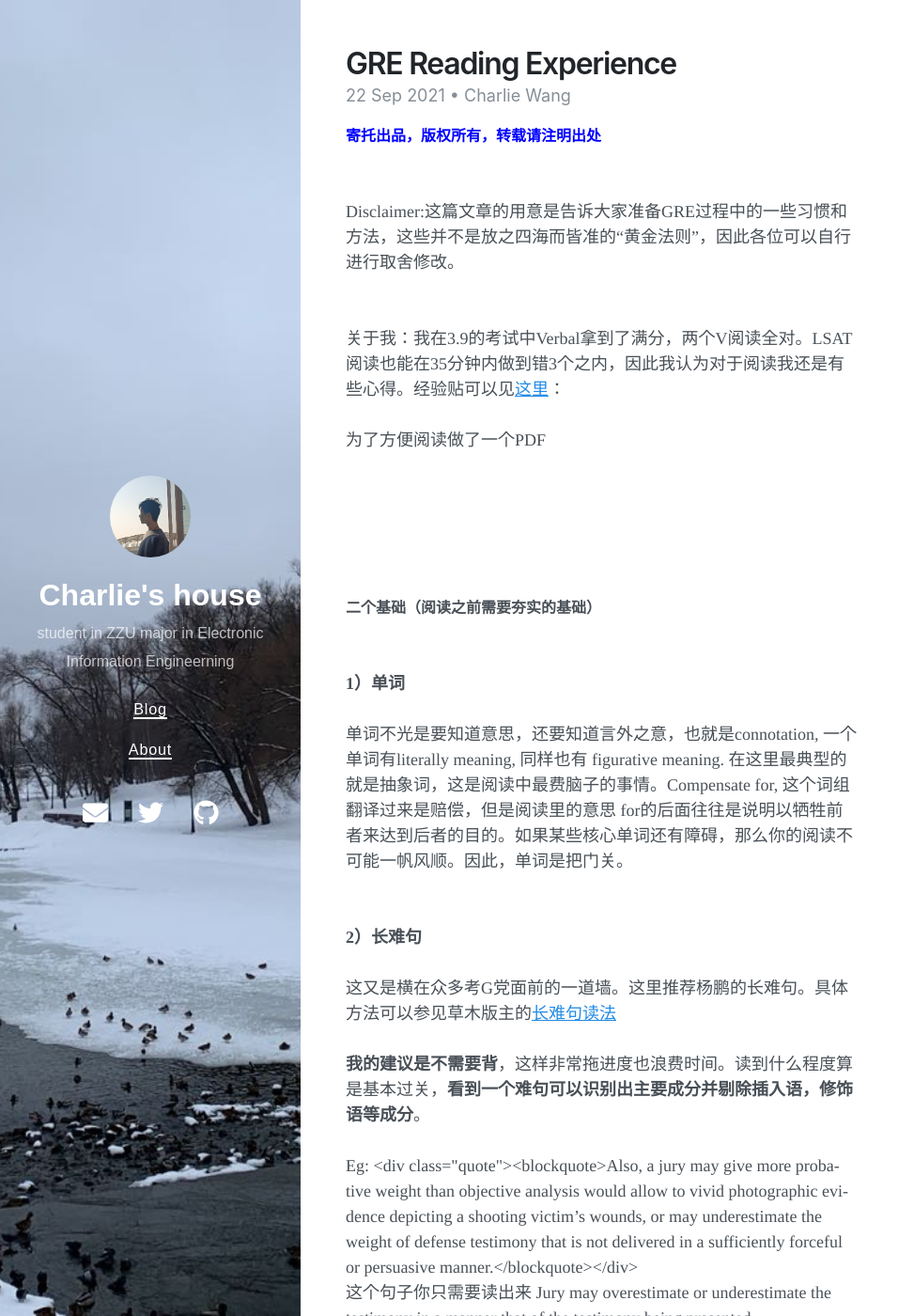
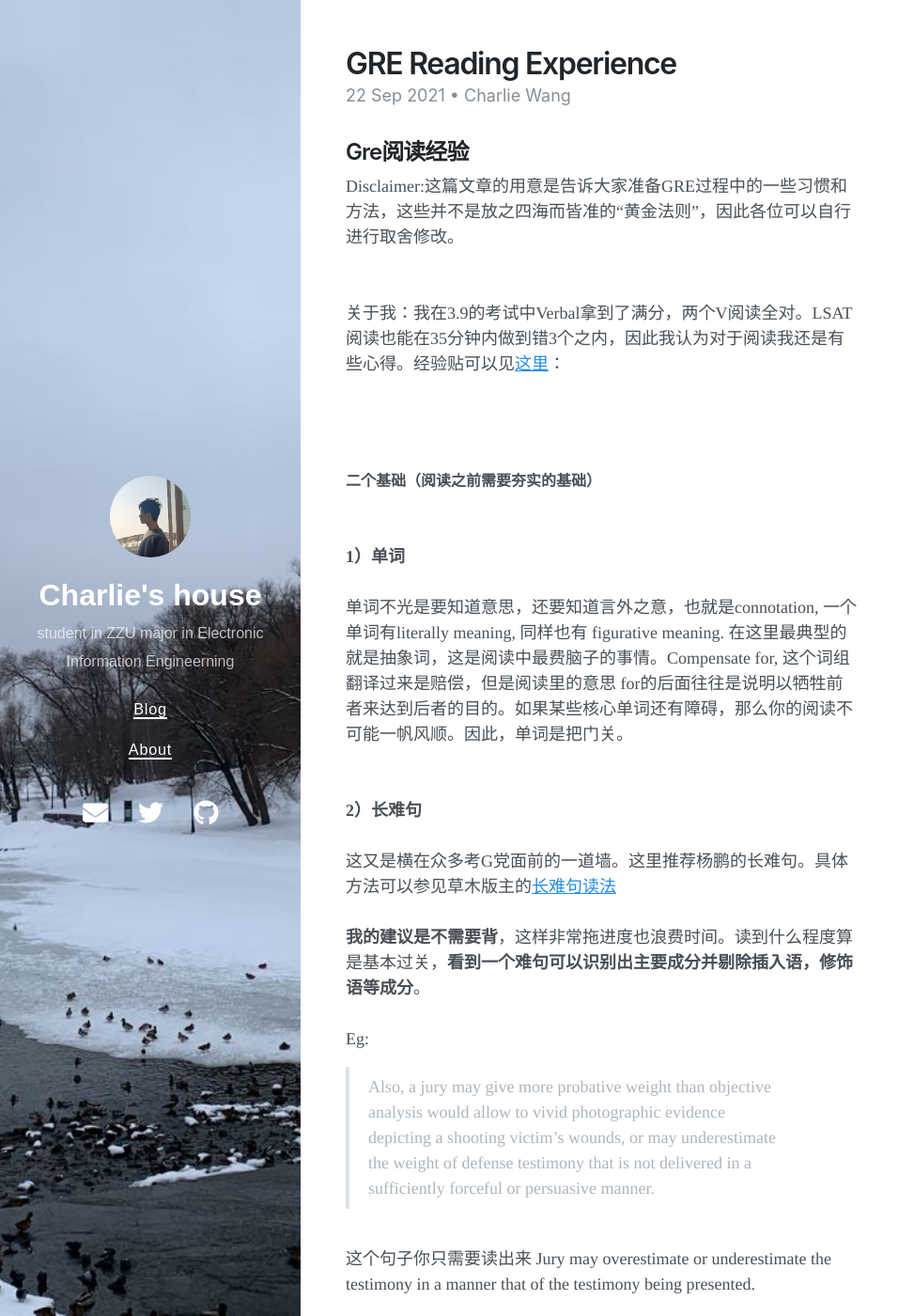
Before and after one commit to wzz1206/wzz1206.github.io, a Jekyll site: the page built from _posts/2021-9-22-GRE-Reading-Experience.md, in a window 1280 px wide and 1400 px high. Shown: the whole window at 94% size, without its empty margins (0-973 px from the left). Built offline with Jekyll 4.4.1, drawn with Linux system fonts in a browser that asks for light colours; nearby versions of some CDN libraries.

Commit message:
Update 2021-9-22-GRE-Reading-Experience.md

```diff
--- a/_posts/2021-9-22-GRE-Reading-Experience.md
+++ b/_posts/2021-9-22-GRE-Reading-Experience.md
@@ -7,17 +7,13 @@ tags:
 - gre
 date: 2021-9-22 19:38 +0800
 ---
+Gre阅读经验
+---
 
-<font size="3"><font color="Blue"><strong>寄托出品，版权所有，转载请注明出处</strong></font></font><br />
-<br />
 Disclaimer:这篇文章的用意是告诉大家准备GRE过程中的一些习惯和方法，这些并不是放之四海而皆准的“黄金法则”，因此各位可以自行进行取舍修改。<br />
 <br />
 <br />
 关于我：我在3.9的考试中Verbal拿到了满分，两个V阅读全对。LSAT阅读也能在35分钟内做到错3个之内，因此我认为对于阅读我还是有些心得。经验贴可以见<a href="http://bbs.gter.net/thread-1510435-1-1.html" target="_blank">这里</a>：<br />
-<br />
-为了方便阅读做了一个PDF<br />
-<br />
-<br />
 <br />
 <br />
 <font size="3"><strong><br />
@@ -34,16 +30,18 @@ Disclaimer:这篇文章的用意是告诉大家准备GRE过程中的一些习惯
 <strong><br />
 我的建议是不需要背</strong>，这样非常拖进度也浪费时间。读到什么程度算是基本过关，<strong>看到一个难句可以识别出主要成分并剔除插入语，修饰语等成分</strong>。<br />
 <br />
-Eg: <div class="quote"><blockquote>Also, a jury may give more probative weight than objective analysis would allow to vivid photographic evidence depicting a shooting victim’s wounds, or may underestimate the weight of defense testimony that is not delivered in a sufficiently forceful or persuasive manner.</blockquote></div><br />
+Eg:
+
+<div class="quote"><blockquote>Also, a jury may give more probative weight than objective analysis would allow to vivid photographic evidence depicting a shooting victim’s wounds, or may underestimate the weight of defense testimony that is not delivered in a sufficiently forceful or persuasive manner.</blockquote></div><br />
 这个句子你只需要读出来 Jury may overestimate or underestimate the testimony in a manner that of the testimony being presented.<br />
 <br />
 <br />
 <font size="3"><strong>四个习惯</strong></font><br />
 <br />
-<strong><font color="Blue">1)好奇心（好奇害死猫）</font></strong><br />
+<strong><font color="Red">1)好奇心（好奇害死猫）</font></strong><br />
 <br />
 在阅读中读到晦涩难懂的概念的时候不知道各位是什么态度，我的想法是真有意思啊，我又了解到某些东西。事实是你可能一辈子也不会读到这些文章了，去了美国你只会读关于你专业的学术文章，所以GRE为你提供了一个平台，让你去涉猎更多的领域。当你读到美国宪法修正案，美国黑人奴隶斗争史，女性作家时候试着让自己置身于这样一个年代，你会发现自己更投入。<br />
-<strong><font color="Blue"><br />
+<strong><font color="Red"><br />
 2)随手查阅不懂得概念/事件/人物</font></strong><br />
 <br />
 GRE阅读的pre-knowledge到底有没有用？这是一个很有争议的话题。GRE阅读难点有两点：<br />
@@ -66,14 +64,14 @@ GRE阅读的pre-knowledge到底有没有用？这是一个很有争议的话题
 <br />
 <strong>PEAR 也就是 <br />
 <br />
-①<font size="3"><font color="Blue">P</font></font>ause, 读完每个段落停下来<br />
+①<font size="3"><font color="Red">P</font></font>ause, 读完每个段落停下来<br />
 ②<font size="3"><font color="DeepSkyBlue">E</font></font>valuate, 总结大意，思考此段落的作用<br />
 ③<font size="3"><font color="Green">A</font></font>nticipate, 预期下一段会讲什么<br />
 ④<font size="3"><font color="Magenta">R</font></font>eassess, 读完下一段再对第二步的evaluate进行评估。 <br />
 <br />
 读下一段接着继续PEAR 直到全文读完 Reassess全文并清晰了解全文的行文方式和逻辑构思。</strong><br />
 <br />
-<strong><font color="Blue">这里我想介绍一个更加aggressive的方法，这个方法可以在练习的时候使用。<br />
+<strong><font color="Red">这里我想介绍一个更加aggressive的方法，这个方法可以在练习的时候使用。<br />
 <br />
 ①读文章首句<br />
 ②停下来，回读文章首句，读的时候发挥自己的想象力，想一下这篇文章会怎么写，用什么观点，作者会持怎么样的态度</font></strong><br />
@@ -162,7 +160,7 @@ A就是一个out of scope选项。 Insufficient? Contour of objects? 文章中
 <br />
 <strong>技巧四：善于总结错题</strong><br />
 <br />
-总结错题我的建议依然是<strong><font color="Blue">Blind Review</font></strong><br />
+总结错题我的建议依然是<strong><font color="Red">Blind Review</font></strong><br />
 <br />
 Blind Review的意思是<br />
 <strong>1, 100%确定为什么你选择了某个答案（原因）</strong><br />
@@ -238,7 +236,7 @@ GRE阅读做到最后就是关于疲劳度，耐性和节奏的问题，你在
 <strong><br />
 技巧十：速度是在正确率和熟悉程度提升以后自然而然提升的</strong><br />
 <br />
-有很多版友<strong><font color="#0000ff">一</font><font color="Blue">味的追求速度，这是非常致命的错误</font></strong>。在GRE阅读里面<font color="Red"><strong>跳读略读等于自杀</strong></font>。所谓的速度是你在正确率稳定以后，随着阅读技巧和对错误选项的理解的加深而提升的。因此我的建议是先关注正确率，然后慢慢开始计时。Blind Review阶段也计时，从而最终达到长文章 6分钟做完题，短文章4分钟。这样你最终考试阶段会有足够多的时间可以检查并且推敲一些拿不准的选项。<br />
+有很多版友<strong><font color="#0000ff">一</font><font color="Red">味的追求速度，这是非常致命的错误</font></strong>。在GRE阅读里面<font color="Red"><strong>跳读略读等于自杀</strong></font>。所谓的速度是你在正确率稳定以后，随着阅读技巧和对错误选项的理解的加深而提升的。因此我的建议是先关注正确率，然后慢慢开始计时。Blind Review阶段也计时，从而最终达到长文章 6分钟做完题，短文章4分钟。这样你最终考试阶段会有足够多的时间可以检查并且推敲一些拿不准的选项。<br />
 <br />
 <br />
 <br />
```
